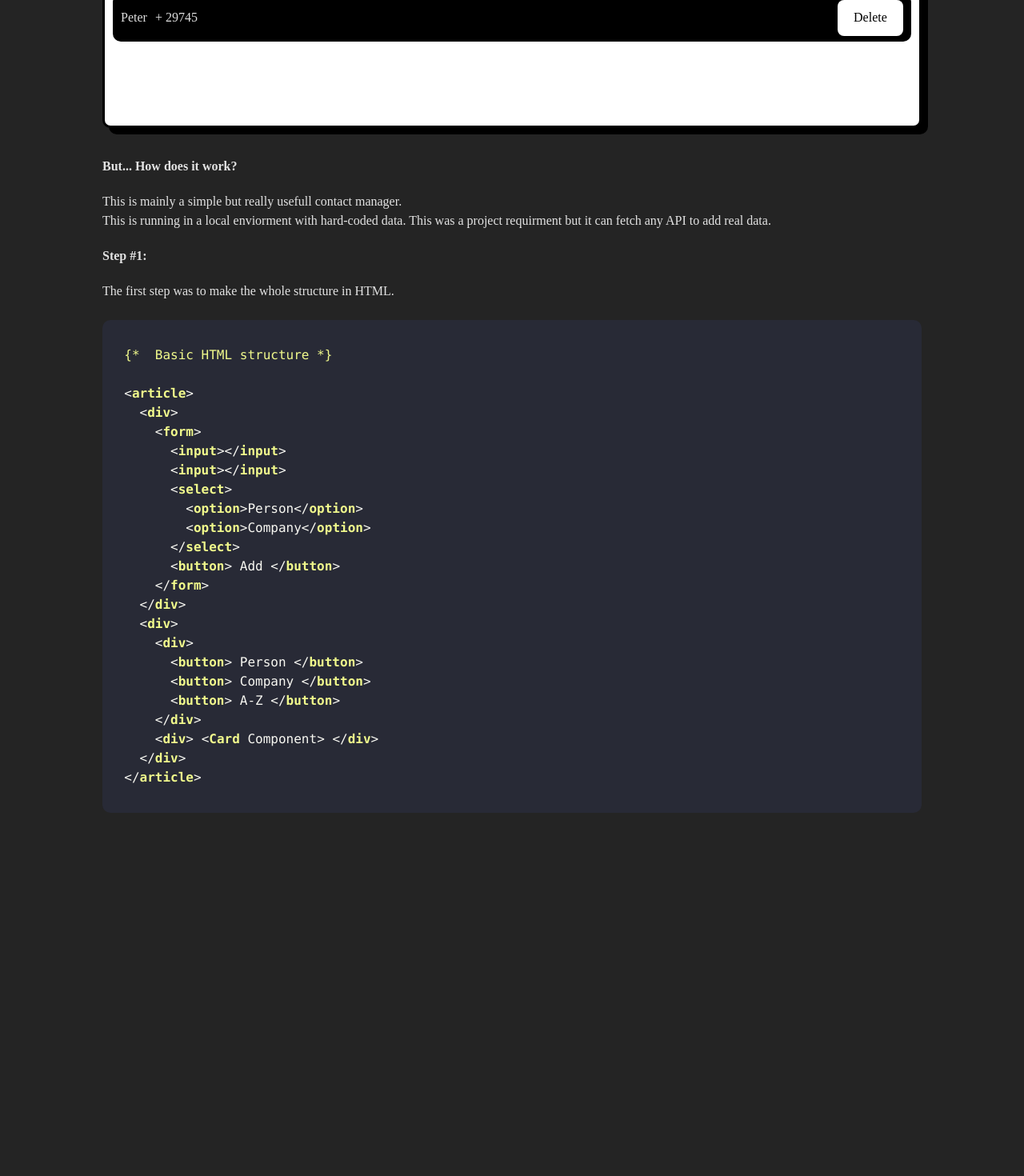
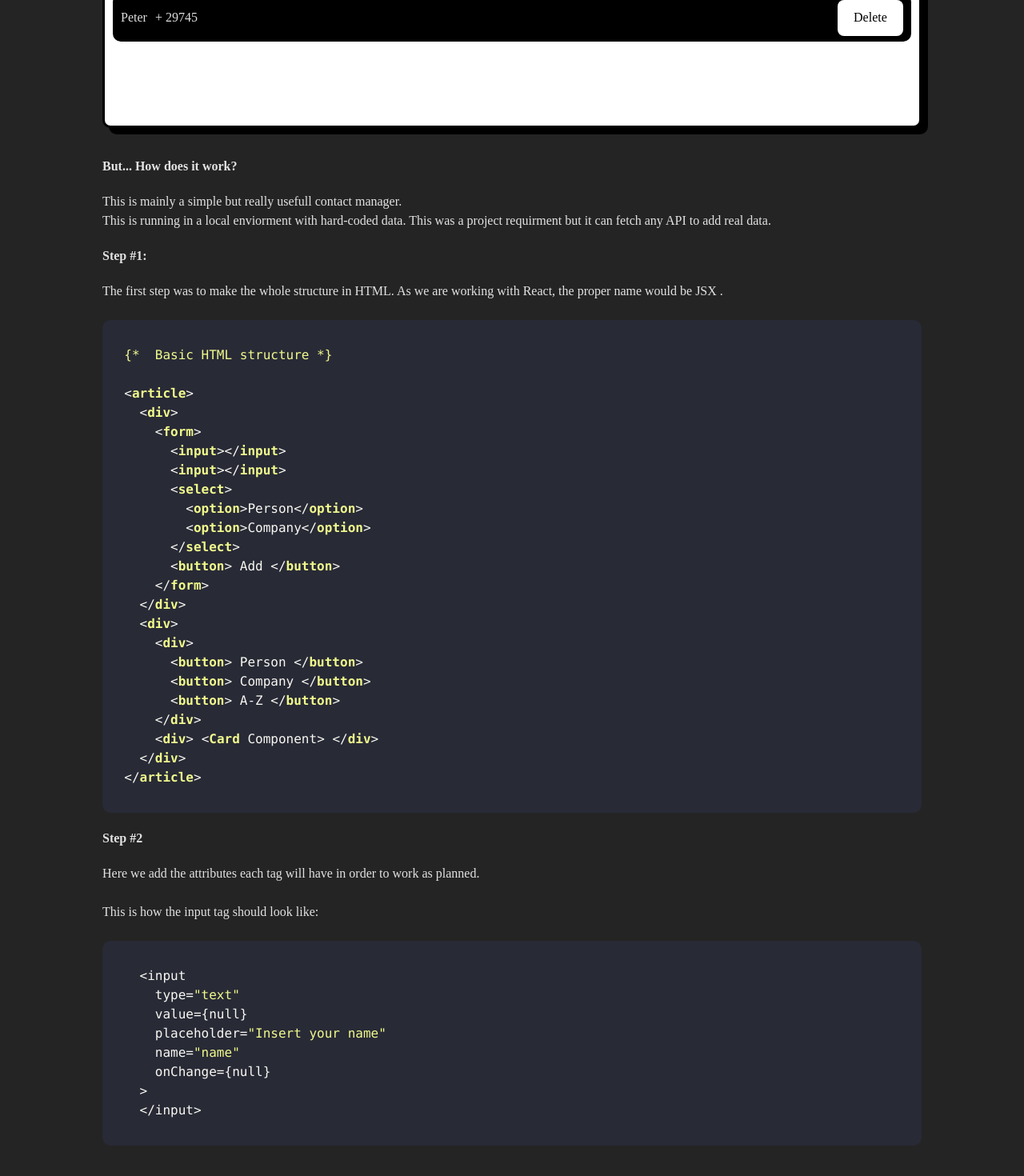
Before and after one commit to kinxori/inxel-test, a React (Vite) app: page / in a window 1280 px wide. Shown: the part 625-2095 px from the top of the page at 80% size. Before the commit the page ends 1721 px from the top, so only its background shows below. Built offline with nearby package versions, Linux system fonts and the light colour scheme.

Commit message:
adding another snippet code

```diff
--- a/src/App.jsx
+++ b/src/App.jsx
@@ -36,6 +36,18 @@ export default function App() {
 
 `;
 
+  const snippet2 = `
+    <input
+      type="text"
+      value={null}
+      placeholder="Insert your name"
+      name="name"
+      onChange={null}
+    >
+    </input>
+
+`;
+
   return (
     <article className="w-[80%] mx-auto my-20  font-[Rubik] ">
       <div className="">
@@ -59,7 +71,10 @@ export default function App() {
         <br></br>
         <h3 className=" leading-[16px] font-bold   ">Step #1:</h3>
         <br></br>
-        <p>The first step was to make the whole structure in HTML.</p>
+        <p>
+          The first step was to make the whole structure in HTML. As we are working with React, the
+          proper name would be JSX .
+        </p>
         <br></br>
         <SyntaxHighlighter
           language="jsx"
@@ -68,6 +83,20 @@ export default function App() {
         >
           {snippet1}
         </SyntaxHighlighter>
+        <br></br>
+        <h3 className=" leading-[16px] font-bold   ">Step #2</h3>
+        <br></br>
+        <p>Here we add the attributes each tag will have in order to work as planned.</p>
+        <br></br>
+        <p>This is how the input tag should look like:</p>
+        <br></br>
+        <SyntaxHighlighter
+          language="jsx"
+          style={dracula}
+          className="rounded-[10px] overflow-hidden "
+        >
+          {snippet2}
+        </SyntaxHighlighter>
       </div>
     </article>
   );
```
